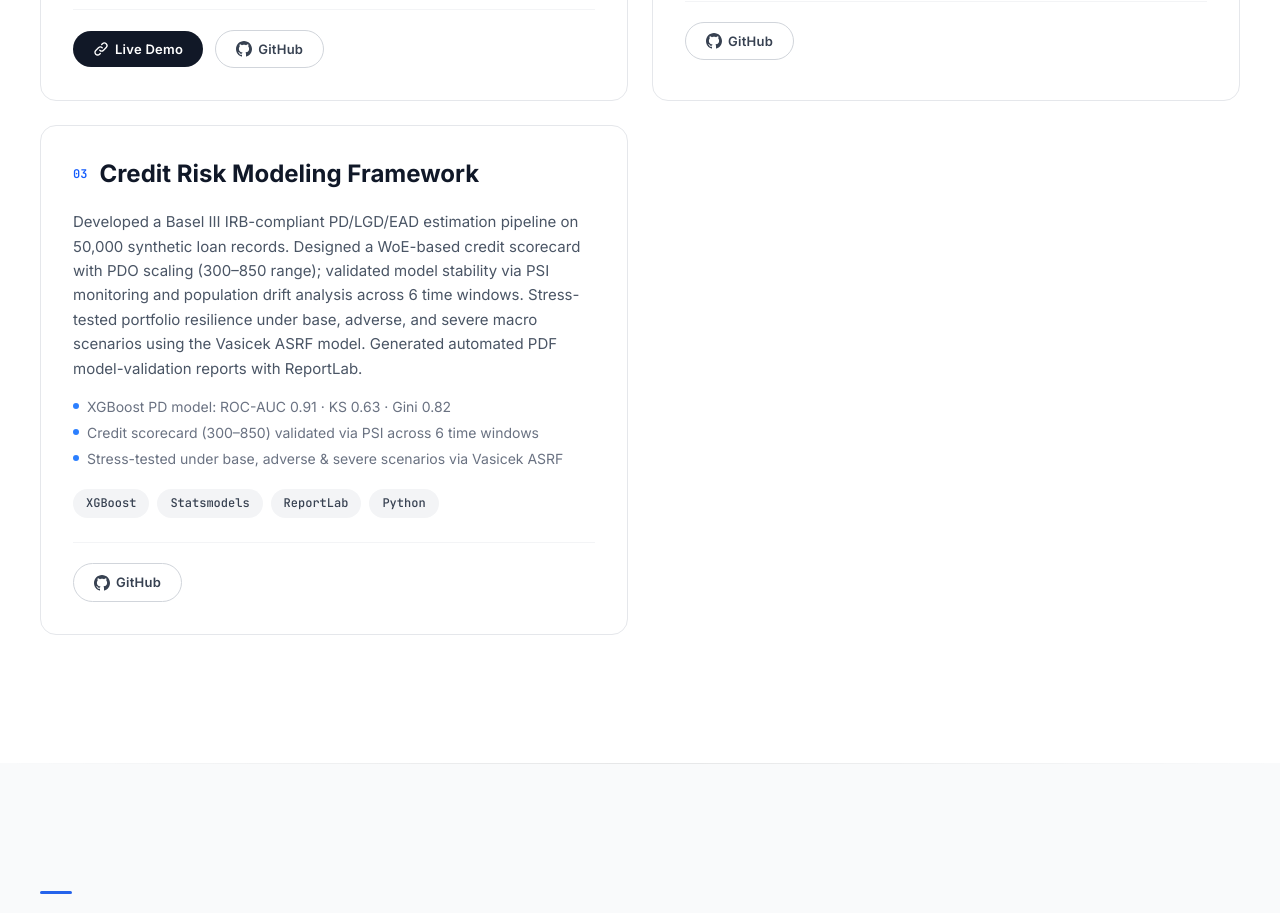
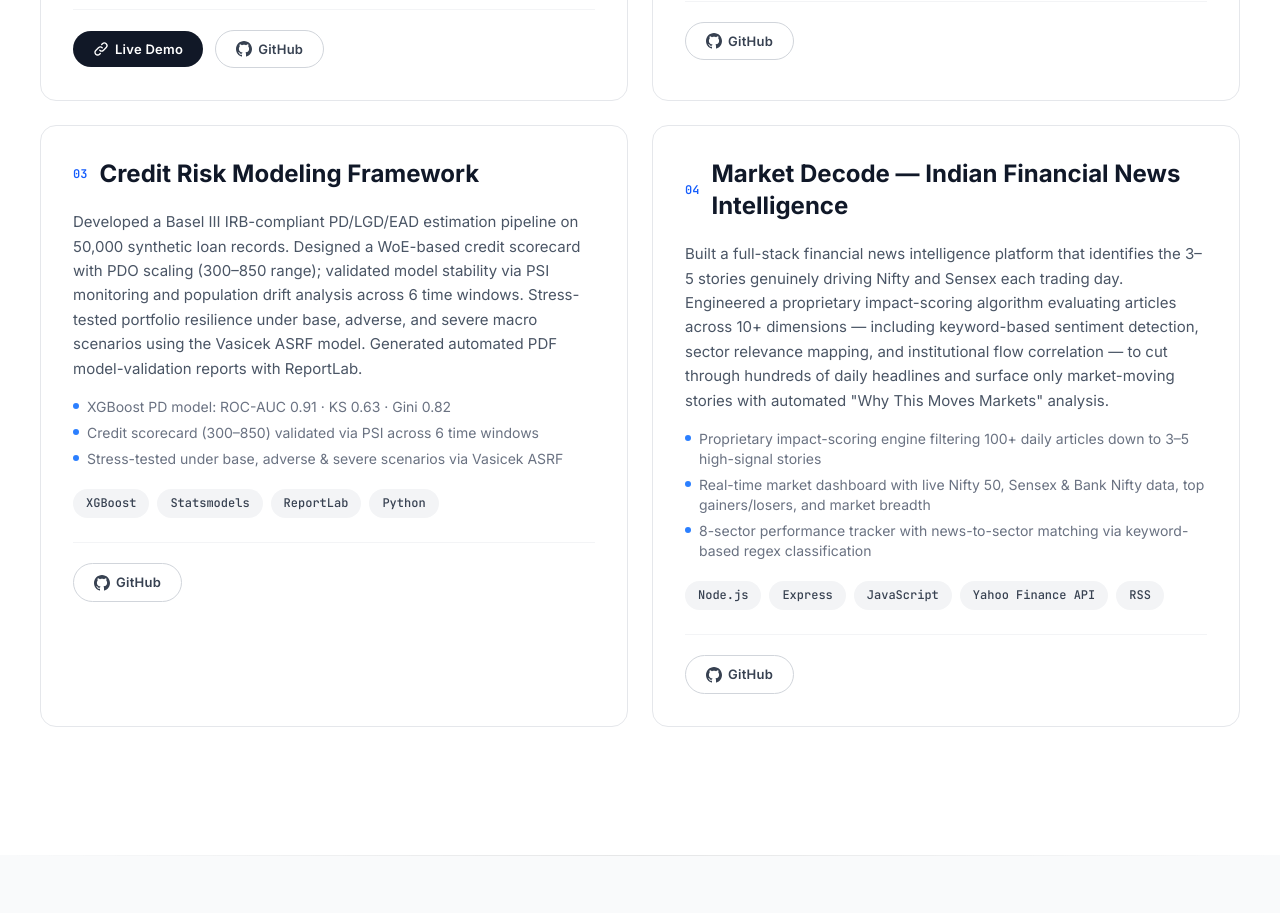
Before and after one commit to MohammedLike/MohammedLike_Portfolio_Website, a React (Vite) app: page / in a window 1280 px wide. Shown: the part 3400-4313 px from the top of the page. Built offline with nearby package versions, Linux system fonts and the light colour scheme.

Commit message:
UPDATED FEW FEATURES

```diff
--- a/src/components/Projects.jsx
+++ b/src/components/Projects.jsx
@@ -40,6 +40,19 @@ const projects = [
     ],
     liveUrl: '',
     repo: 'https://github.com/MohammedLike/Credit-Risk-Modeling',
+  },
+  {
+    title: 'Market Decode — Indian Financial News Intelligence',
+    description:
+      'Built a full-stack financial news intelligence platform that identifies the 3–5 stories genuinely driving Nifty and Sensex each trading day. Engineered a proprietary impact-scoring algorithm evaluating articles across 10+ dimensions — including keyword-based sentiment detection, sector relevance mapping, and institutional flow correlation — to cut through hundreds of daily headlines and surface only market-moving stories with automated "Why This Moves Markets" analysis.',
+    tech: ['Node.js', 'Express', 'JavaScript', 'Yahoo Finance API', 'RSS'],
+    highlights: [
+      'Proprietary impact-scoring engine filtering 100+ daily articles down to 3–5 high-signal stories',
+      'Real-time market dashboard with live Nifty 50, Sensex & Bank Nifty data, top gainers/losers, and market breadth',
+      '8-sector performance tracker with news-to-sector matching via keyword-based regex classification',
+    ],
+    liveUrl: '',
+    repo: 'https://github.com/MohammedLike/Indian-Financial-News-',
   },
 ]
 
```
Also changed, not shown: 1 other file (tests, documents, lock files or other folders).
